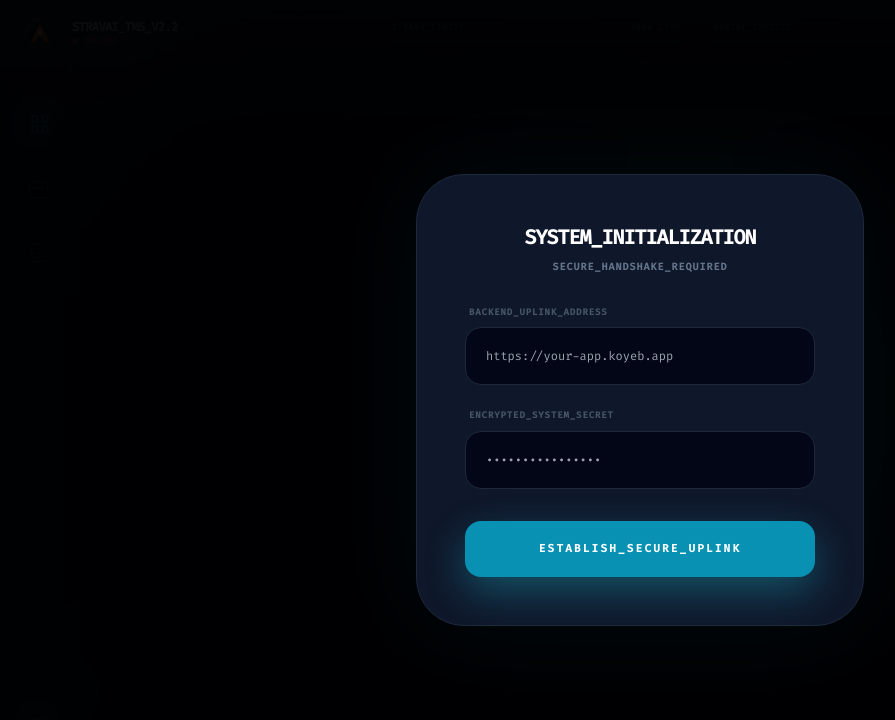
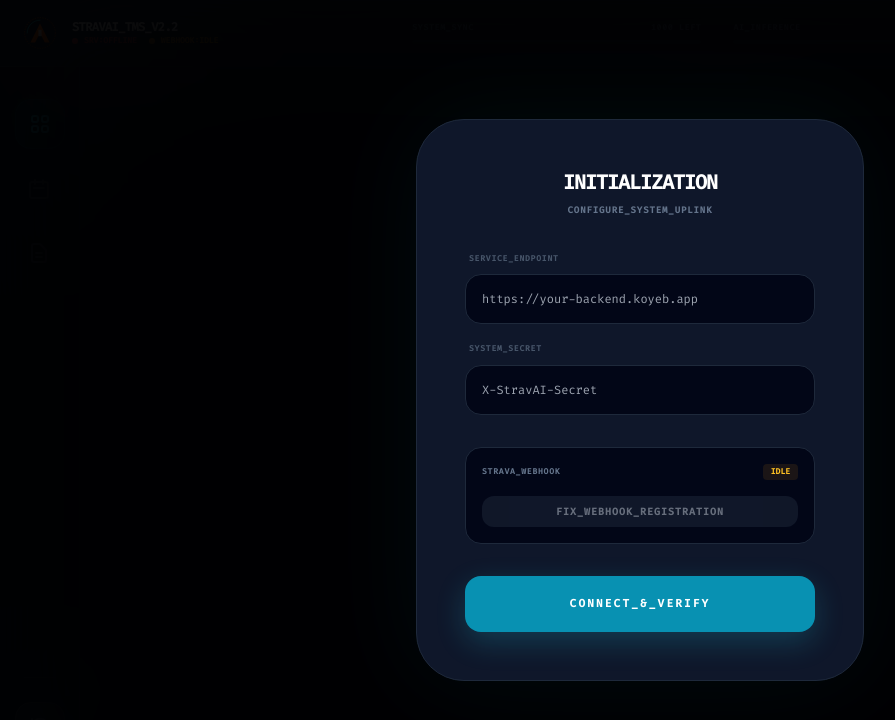
Before and after one commit to hegedus21/ai-strava-run-coach, a React (Vite) app: page / in a window 1280 px wide. Shown: the top 720 px of the page, without its empty margins (0-895 px from the left). Built offline with nearby package versions, Linux system fonts and the light colour scheme.

Commit message:
Update App.tsx

```diff
--- a/App.tsx
+++ b/App.tsx
@@ -70,9 +70,11 @@
   const [logs, setLogs] = useState<string[]>([]);
   const [activeTab, setActiveTab] = useState<'DASHBOARD' | 'PLAN' | 'LOGS'>('DASHBOARD');
   const [backendStatus, setBackendStatus] = useState<'OFFLINE' | 'ONLINE'>('OFFLINE');
+  const [webhookStatus, setWebhookStatus] = useState<'IDLE' | 'ACTIVE' | 'ERROR'>('IDLE');
   const [auditPending, setAuditPending] = useState(false);
   const [showSetup, setShowSetup] = useState(!backendUrl);
   const [loadingProfile, setLoadingProfile] = useState(false);
+  const [registeringWebhook, setRegisteringWebhook] = useState(false);
 
   const securedFetch = useCallback(async (url: string, options: RequestInit = {}) => {
     const headers = new Headers(options.headers || {});
@@ -102,17 +104,56 @@
     } catch {}
   }, [backendUrl, securedFetch]);
 
+  const checkWebhook = useCallback(async () => {
+    if (!backendUrl || backendStatus === 'OFFLINE') return;
+    try {
+        const res = await securedFetch(`${backendUrl.trim().replace(/\/$/, '')}/webhook/status`);
+        if (res.ok) {
+            const data = await res.json();
+            setWebhookStatus(data && data.length > 0 ? 'ACTIVE' : 'IDLE');
+        } else {
+            setWebhookStatus('ERROR');
+        }
+    } catch {
+        setWebhookStatus('ERROR');
+    }
+  }, [backendUrl, backendStatus, securedFetch]);
+
+  const registerWebhook = async () => {
+    if (!backendUrl) return;
+    setRegisteringWebhook(true);
+    try {
+        const callbackUrl = `${backendUrl.trim().replace(/\/$/, '')}/webhook`;
+        const res = await securedFetch(`${backendUrl.trim().replace(/\/$/, '')}/webhook/register?callbackUrl=${encodeURIComponent(callbackUrl)}`, { method: 'POST' });
+        if (res.ok) {
+            await checkWebhook();
+            fetchLogs();
+        } else {
+            alert('Webhook registration failed. Check backend logs.');
+        }
+    } catch (e: any) {
+        alert('Error: ' + e.message);
+    } finally {
+        setRegisteringWebhook(false);
+    }
+  };
+
+  // Initial Data Fetch
+  useEffect(() => {
+    if (backendUrl && backendStatus === 'ONLINE') {
+        fetchProfile();
+        fetchLogs();
+        checkWebhook();
+    }
+  }, [backendUrl, backendStatus]);
+
+  // Health Only Polling
   useEffect(() => {
     if (backendUrl) {
       const check = async () => {
         try {
           const res = await fetch(`${backendUrl.trim().replace(/\/$/, '')}/health`);
-          const isOnline = res.ok;
-          setBackendStatus(isOnline ? 'ONLINE' : 'OFFLINE');
-          if (isOnline) {
-            fetchProfile();
-            fetchLogs();
-          }
+          setBackendStatus(res.ok ? 'ONLINE' : 'OFFLINE');
         } catch {
             setBackendStatus('OFFLINE');
         }
@@ -121,23 +162,35 @@
       const int = setInterval(check, 15000);
       return () => clearInterval(int);
     }
-  }, [backendUrl, fetchProfile, fetchLogs]);
+  }, [backendUrl]);
+
+  // Temporary Log Polling during Audit
+  useEffect(() => {
+    let int: any = null;
+    if (auditPending) {
+        int = setInterval(fetchLogs, 3000);
+    }
+    return () => { if (int) clearInterval(int); };
+  }, [auditPending, fetchLogs]);
 
   const handleAudit = async () => {
     if (auditPending || backendStatus === 'OFFLINE') return;
     setAuditPending(true);
     try {
         await securedFetch(`${backendUrl.trim().replace(/\/$/, '')}/audit`, { method: 'POST' });
-        // Poll for logs immediately after trigger
-        setTimeout(fetchLogs, 2000);
-        // After 10 seconds, check if profile has appeared
-        setTimeout(() => {
-            fetchProfile();
+        setTimeout(async () => {
+            await fetchProfile();
             setAuditPending(false);
-        }, 15000);
+        }, 25000);
     } catch {
         setAuditPending(false);
     }
+  };
+
+  const handleTabChange = (tab: 'DASHBOARD' | 'PLAN' | 'LOGS') => {
+    setActiveTab(tab);
+    if (tab === 'LOGS') fetchLogs();
+    if (tab === 'DASHBOARD' && !profile) fetchProfile();
   };
 
   return (
@@ -147,30 +200,35 @@
           <StravAILogo className="w-8 h-8" />
           <div>
             <h1 className="text-white font-black uppercase text-xs tracking-tighter">StravAI_TMS_v2.2</h1>
-            <div className={`text-[8px] font-bold uppercase flex items-center gap-1.5 ${backendStatus === 'ONLINE' ? 'text-cyan-400' : 'text-red-500'}`}>
-                <span className={`w-1.5 h-1.5 rounded-full ${backendStatus === 'ONLINE' ? 'bg-cyan-500 animate-pulse' : 'bg-red-500'}`} />
-                {backendStatus}
+            <div className="flex gap-3">
+                <div className={`text-[8px] font-bold uppercase flex items-center gap-1.5 ${backendStatus === 'ONLINE' ? 'text-cyan-400' : 'text-red-500'}`}>
+                    <span className={`w-1.5 h-1.5 rounded-full ${backendStatus === 'ONLINE' ? 'bg-cyan-500 animate-pulse' : 'bg-red-500'}`} />
+                    SRV:{backendStatus}
+                </div>
+                <div className={`text-[8px] font-bold uppercase flex items-center gap-1.5 ${webhookStatus === 'ACTIVE' ? 'text-emerald-400' : webhookStatus === 'ERROR' ? 'text-red-500' : 'text-amber-500'}`}>
+                    <span className={`w-1.5 h-1.5 rounded-full ${webhookStatus === 'ACTIVE' ? 'bg-emerald-500' : 'bg-amber-500'}`} />
+                    WEBHOOK:{webhookStatus}
+                </div>
             </div>
           </div>
         </div>
         <div className="hidden md:flex gap-8 w-1/2">
-          <QuotaProgressBar label="Strava_Limits" used={profile?.stravaQuota?.dailyUsed || 0} limit={profile?.stravaQuota?.dailyLimit || 1000} color="bg-orange-600" />
-          <QuotaProgressBar label="Gemini_Credits" used={profile?.geminiQuota?.dailyUsed || 0} limit={profile?.geminiQuota?.dailyLimit || 1500} color="bg-cyan-500" />
+          <QuotaProgressBar label="System_Sync" used={profile ? 35 : 0} limit={1000} color="bg-orange-600" />
+          <QuotaProgressBar label="AI_Inference" used={profile ? 1 : 0} limit={1500} color="bg-cyan-500" />
         </div>
         <button onClick={() => setShowSetup(true)} className="p-2 border border-slate-800 rounded-xl hover:bg-slate-800 transition-colors"><svg className="w-4 h-4" fill="none" stroke="currentColor" viewBox="0 0 24 24"><path strokeLinecap="round" strokeLinejoin="round" strokeWidth="2" d="M10.325 4.317c.426-1.756 2.924-1.756 3.35 0a1.724 1.724 0 002.573 1.066c1.543-.94 3.31.826 2.37 2.37a1.724 1.724 0 001.065 2.572c1.756.426 1.756 2.924 0 3.35a1.724 1.724 0 00-1.066 2.573c.94 1.543-.826 3.31-2.37 2.37a1.724 1.724 0 00-2.572 1.065c-.426 1.756-2.924 1.756-3.35 0a1.724 1.724 0 00-2.573-1.066-1.543.94-3.31-.826-2.37-2.37a1.724 1.724 0 00-1.065-2.572c-1.756-.426-1.756-2.924 0-3.35a1.724 1.724 0 001.066-2.573c-.94-1.543.826-3.31 2.37-2.37.996.608 2.296.07 2.572-1.065z"/><path strokeLinecap="round" strokeLinejoin="round" strokeWidth="2" d="M15 12a3 3 0 11-6 0 3 3 0 016 0z"/></svg></button>
       </header>
 
       <div className="flex-grow flex overflow-hidden">
-        {/* SIDEBAR NAVIGATION & ACTIONS */}
         <nav className="w-20 border-r border-slate-800 bg-slate-900/40 flex flex-col items-center py-8 gap-8 shrink-0">
            <div className="flex flex-col gap-4">
-               <button onClick={() => setActiveTab('DASHBOARD')} className={`p-3 rounded-2xl transition-all ${activeTab === 'DASHBOARD' ? 'bg-cyan-500/10 text-cyan-400 border border-cyan-500/20 shadow-[0_0_15px_rgba(34,211,238,0.1)]' : 'text-slate-600 hover:text-slate-400'}`} title="Dashboard">
+               <button onClick={() => handleTabChange('DASHBOARD')} className={`p-3 rounded-2xl transition-all ${activeTab === 'DASHBOARD' ? 'bg-cyan-500/10 text-cyan-400 border border-cyan-500/20 shadow-[0_0_15px_rgba(34,211,238,0.1)]' : 'text-slate-600 hover:text-slate-400'}`} title="Dashboard">
                  <svg className="w-6 h-6" fill="none" stroke="currentColor" viewBox="0 0 24 24"><path strokeLinecap="round" strokeLinejoin="round" strokeWidth="2" d="M4 6a2 2 0 012-2h2a2 2 0 012 2v2a2 2 0 01-2 2H6a2 2 0 01-2-2V6zM14 6a2 2 0 012-2h2a2 2 0 012 2v2a2 2 0 01-2 2h-2a2 2 0 01-2-2V6zM4 16a2 2 0 012-2h2a2 2 0 012 2v2a2 2 0 01-2 2H6a2 2 0 01-2-2v-2zM14 16a2 2 0 012-2h2a2 2 0 012 2v2a2 2 0 01-2 2h-2a2 2 0 01-2-2v-2z"/></svg>
                </button>
-               <button onClick={() => setActiveTab('PLAN')} className={`p-3 rounded-2xl transition-all ${activeTab === 'PLAN' ? 'bg-cyan-500/10 text-cyan-400 border border-cyan-500/20 shadow-[0_0_15px_rgba(34,211,238,0.1)]' : 'text-slate-600 hover:text-slate-400'}`} title="Training Plan">
+               <button onClick={() => handleTabChange('PLAN')} className={`p-3 rounded-2xl transition-all ${activeTab === 'PLAN' ? 'bg-cyan-500/10 text-cyan-400 border border-cyan-500/20 shadow-[0_0_15px_rgba(34,211,238,0.1)]' : 'text-slate-600 hover:text-slate-400'}`} title="Training Plan">
                  <svg className="w-6 h-6" fill="none" stroke="currentColor" viewBox="0 0 24 24"><path strokeLinecap="round" strokeLinejoin="round" strokeWidth="2" d="M8 7V3m8 4V3m-9 8h10M5 21h14a2 2 0 002-2V7a2 2 0 00-2-2H5a2 2 0 00-2 2v12a2 2 0 002 2z"/></svg>
                </button>
-               <button onClick={() => setActiveTab('LOGS')} className={`p-3 rounded-2xl transition-all ${activeTab === 'LOGS' ? 'bg-cyan-500/10 text-cyan-400 border border-cyan-500/20 shadow-[0_0_15px_rgba(34,211,238,0.1)]' : 'text-slate-600 hover:text-slate-400'}`} title="System Logs">
+               <button onClick={() => handleTabChange('LOGS')} className={`p-3 rounded-2xl transition-all ${activeTab === 'LOGS' ? 'bg-cyan-500/10 text-cyan-400 border border-cyan-500/20 shadow-[0_0_15px_rgba(34,211,238,0.1)]' : 'text-slate-600 hover:text-slate-400'}`} title="System Logs">
                  <svg className="w-6 h-6" fill="none" stroke="currentColor" viewBox="0 0 24 24"><path strokeLinecap="round" strokeLinejoin="round" strokeWidth="2" d="M9 12h6m-6 4h6m2 5H7a2 2 0 01-2-2V5a2 2 0 012-2h5.586a1 1 0 01.707.293l5.414 5.414a1 1 0 01.293.707V19a2 2 0 01-2 2z"/></svg>
                </button>
            </div>
@@ -188,9 +246,6 @@
                  ) : (
                    <svg className="w-6 h-6" fill="none" stroke="currentColor" viewBox="0 0 24 24"><path strokeLinecap="round" strokeLinejoin="round" strokeWidth="2" d="M4 4v5h.582m15.356 2A8.001 8.001 0 004.582 9m0 0H9m11 11v-5h-.581m0 0a8.003 8.003 0 01-15.357-2m15.357 2H15"/></svg>
                  )}
-                 <div className="absolute left-full ml-4 px-2 py-1 bg-slate-800 text-[8px] font-black uppercase rounded opacity-0 group-hover:opacity-100 transition-opacity whitespace-nowrap pointer-events-none z-50">
-                    Run_Physiological_Audit
-                 </div>
                </button>
            </div>
         </nav>
@@ -198,24 +253,29 @@
         <main className="flex-grow overflow-y-auto p-10 custom-scroll bg-slate-950/50">
           {activeTab === 'DASHBOARD' && (
             <div className="max-w-7xl mx-auto">
-              {!profile && !loadingProfile ? (
+              {loadingProfile ? (
+                 <div className="flex flex-col items-center justify-center py-20 text-center">
+                    <div className="w-10 h-10 border-2 border-cyan-500/20 border-t-cyan-500 rounded-full animate-spin mb-4" />
+                    <p className="text-slate-600 font-black uppercase text-[10px] tracking-widest">Hydrating_System_Intelligence...</p>
+                 </div>
+              ) : !profile ? (
                 <div className="flex flex-col items-center justify-center py-20 text-center space-y-8">
                     <div className="w-24 h-24 bg-slate-900 border border-slate-800 rounded-full flex items-center justify-center text-slate-700">
                         <svg className="w-12 h-12" fill="none" stroke="currentColor" viewBox="0 0 24 24"><path strokeLinecap="round" strokeLinejoin="round" strokeWidth="1.5" d="M19 11H5m14 0a2 2 0 012 2v6a2 2 0 01-2 2H5a2 2 0 01-2-2v-6a2 2 0 012-2m14 0V9a2 2 0 00-2-2M5 11V9a2 2 0 012-2m0 0V5a2 2 0 012-2h6a2 2 0 012 2v2M7 7h10"/></svg>
                     </div>
                     <div className="space-y-2">
-                        <h2 className="text-white font-black uppercase text-xl tracking-tighter">System_Not_Initialized</h2>
-                        <p className="text-slate-500 max-w-md mx-auto text-[10px] leading-relaxed font-bold uppercase tracking-widest">The intelligence engine has no cached profile. Connect your Strava and trigger a full audit to map your historical data.</p>
+                        <h2 className="text-white font-black uppercase text-xl tracking-tighter">Profile_Empty</h2>
+                        <p className="text-slate-500 max-w-md mx-auto text-[10px] leading-relaxed font-bold uppercase tracking-widest">Connect your Strava and run an audit to generate your coaching profile.</p>
                     </div>
                     <button
                         onClick={handleAudit}
                         disabled={auditPending || backendStatus === 'OFFLINE'}
                         className="px-10 py-5 bg-cyan-600 text-white font-black rounded-3xl uppercase text-[11px] tracking-[0.2em] hover:bg-cyan-500 transition-all shadow-[0_15px_40px_rgba(34,211,238,0.2)] disabled:opacity-50"
                     >
-                        {auditPending ? 'Initializing_Sequence...' : 'Initialize_Full_Audit'}
+                        {auditPending ? 'Analyzing_History...' : 'Initialize_Audit'}
                     </button>
                 </div>
-              ) : profile ? (
+              ) : (
                 <div className="space-y-12">
                     <div className="grid grid-cols-1 lg:grid-cols-4 gap-10">
                         <div className="lg:col-span-3 space-y-10">
@@ -223,17 +283,17 @@
                             <div className="absolute top-0 right-0 w-64 h-64 bg-cyan-500/5 blur-[120px] -mr-32 -mt-32" />
                             <h3 className="text-cyan-400 font-black uppercase text-xs mb-6 tracking-widest flex items-center gap-2">
                                 <span className="w-4 h-0.5 bg-cyan-500" />
-                                Intelligence_Aggregate_Analysis
+                                Coach_Intelligence_Aggregate
                             </h3>
                             <p className="text-slate-200 leading-relaxed text-[13px] font-medium">{profile.summary}</p>
                             <div className="mt-8 pt-6 border-t border-slate-800/50 italic text-slate-500 text-[11px] flex justify-between items-center">
                                 <span>"{profile.coachNotes}"</span>
-                                <span className="text-[9px] font-black uppercase text-slate-700">Ref_ID: {profile.lastUpdated}</span>
+                                <span className="text-[9px] font-black uppercase text-slate-700">UPDATED: {profile.lastUpdated}</span>
                             </div>
                         </section>
 
                         <section>
-                            <h2 className="text-[10px] font-black uppercase text-slate-500 mb-6 tracking-[0.3em] px-2">Endurance_Milestones</h2>
+                            <h2 className="text-[10px] font-black uppercase text-slate-500 mb-6 tracking-[0.3em] px-2">Historical_Milestones</h2>
                             <div className="grid grid-cols-2 md:grid-cols-4 gap-4">
                             {Object.entries(profile.milestones || {}).map(([key, m], i) => (
                                 <MilestoneCard key={i} category={key.replace(/([A-Z])/g, ' $1').trim()} milestone={m as any} />
@@ -244,37 +304,20 @@
 
                         <div className="space-y-8">
                             <div className="bg-slate-900/60 border border-slate-800 p-8 rounded-[2rem] space-y-6">
-                                <h4 className="text-white font-black uppercase text-[10px] tracking-[0.2em] mb-4">Multi_Sport_Log</h4>
-                                <div className="space-y-4">
-                                    {Object.entries(profile.triathlon || {}).map(([key, val]) => (
-                                    <div key={key} className="flex justify-between items-end border-b border-slate-800 pb-3 last:border-0">
-                                        <span className="text-[9px] font-bold text-slate-500 uppercase tracking-tighter">{key}</span>
-                                        <span className="text-[14px] font-black text-white">{val as any}</span>
-                                    </div>
-                                    ))}
-                                </div>
-                            </div>
-
-                            <div className="bg-slate-900/60 border border-slate-800 p-8 rounded-[2rem] space-y-6">
-                                <h4 className="text-white font-black uppercase text-[10px] tracking-[0.2em] mb-4">Current_Phase</h4>
+                                <h4 className="text-white font-black uppercase text-[10px] tracking-[0.2em] mb-4">Metric_Trends</h4>
                                 <div className="space-y-4">
                                     <div className="flex justify-between text-[11px]">
-                                        <span className="text-slate-500 font-bold uppercase">Weekly_Volume</span>
-                                        <span className="text-white font-black">{profile.periodic?.week?.distanceKm?.toFixed(1) || '0.0'} km</span>
+                                        <span className="text-slate-500 font-bold uppercase">Week_Km</span>
+                                        <span className="text-white font-black">{profile.periodic?.week?.distanceKm?.toFixed(1) || '0.0'}</span>
                                     </div>
                                     <div className="flex justify-between text-[11px]">
-                                        <span className="text-slate-500 font-bold uppercase">Monthly_Build</span>
-                                        <span className="text-white font-black">{profile.periodic?.month?.distanceKm?.toFixed(1) || '0.0'} km</span>
+                                        <span className="text-slate-500 font-bold uppercase">Month_Km</span>
+                                        <span className="text-white font-black">{profile.periodic?.month?.distanceKm?.toFixed(1) || '0.0'}</span>
                                     </div>
                                 </div>
                             </div>
                         </div>
                     </div>
-                </div>
-              ) : (
-                <div className="flex flex-col items-center justify-center py-20 text-center">
-                    <div className="w-10 h-10 border-2 border-cyan-500/20 border-t-cyan-500 rounded-full animate-spin mb-4" />
-                    <p className="text-slate-600 font-black uppercase text-[10px] tracking-widest">Querying_Backend_Node...</p>
                 </div>
               )}
             </div>
@@ -283,8 +326,7 @@
           {activeTab === 'PLAN' && profile && (
             <div className="space-y-10 max-w-7xl mx-auto">
                <div className="flex justify-between items-end">
-                  <h2 className="text-2xl font-black text-white uppercase tracking-tighter">Periodization_Schedule</h2>
-                  <span className="text-[10px] font-black text-slate-500 uppercase tracking-widest bg-slate-900 px-4 py-2 rounded-full border border-slate-800">Uplink: Active</span>
+                  <h2 className="text-2xl font-black text-white uppercase tracking-tighter">Training_Plan</h2>
                </div>
                <div className="grid grid-cols-1 sm:grid-cols-2 lg:grid-cols-3 xl:grid-cols-4 gap-6">
                   {profile.trainingPlan?.map((s, i) => <CalendarSession key={i} session={s} isNext={i === 0} />)}
@@ -295,15 +337,14 @@
           {activeTab === 'LOGS' && (
             <div className="h-full bg-slate-900/20 border border-slate-800 rounded-[2rem] p-8 font-mono text-[10px] overflow-y-auto custom-scroll">
                <div className="flex justify-between items-center mb-6 border-b border-slate-800 pb-4">
-                    <h4 className="text-slate-500 font-black uppercase tracking-widest">Engine_Event_Stream</h4>
-                    <button onClick={fetchLogs} className="text-[8px] font-black text-cyan-500 uppercase hover:text-cyan-400">Refresh_Stream</button>
+                    <h4 className="text-slate-500 font-black uppercase tracking-widest">Event_Stream</h4>
+                    <button onClick={fetchLogs} className="text-[8px] font-black text-cyan-500 uppercase hover:text-cyan-400">Fetch_Manual_Update</button>
                </div>
                {logs.length === 0 ? (
-                 <p className="text-slate-700 italic">No events recorded in current session...</p>
+                 <p className="text-slate-700 italic">No events recorded in session.</p>
                ) : (
                  logs.slice().reverse().map((l, i) => (
-                   <div key={i} className={`mb-2 py-1 px-3 rounded ${l.includes('[ERROR]') ? 'text-red-400 bg-red-500/5' : l.includes('[SUCCESS]') ? 'text-cyan-400 bg-cyan-500/5' : 'text-slate-400 hover:text-slate-300'}`}>
-                     <span className="opacity-20 mr-3 text-[8px]">{logs.length - 1 - i}</span>
+                   <div key={i} className={`mb-2 py-1 px-3 rounded ${l.includes('[ERROR]') ? 'text-red-400 bg-red-500/5' : l.includes('[SUCCESS]') ? 'text-cyan-400 bg-cyan-500/5' : 'text-slate-400'}`}>
                      {l}
                    </div>
                  ))
@@ -317,20 +358,38 @@
         <div className="fixed inset-0 z-[100] bg-black/90 backdrop-blur-3xl flex items-center justify-center p-8">
           <div className="bg-slate-900 border border-slate-800 rounded-[3rem] p-12 max-w-md w-full space-y-8 shadow-[0_0_100px_rgba(34,211,238,0.05)]">
              <div className="text-center space-y-2">
-                <h3 className="text-white font-black uppercase tracking-tighter text-xl">System_Initialization</h3>
-                <p className="text-slate-500 text-[10px] font-bold uppercase tracking-widest">Secure_Handshake_Required</p>
+                <h3 className="text-white font-black uppercase tracking-tighter text-xl">Initialization</h3>
+                <p className="text-[9px] text-slate-500 uppercase tracking-widest font-black">Configure_System_Uplink</p>
              </div>
-             <div className="space-y-6">
+
+             <div className="space-y-4">
                 <div className="space-y-2">
-                   <p className="text-[9px] font-black text-slate-600 uppercase tracking-widest ml-1">Backend_Uplink_Address</p>
-                   <input type="text" placeholder="https://your-app.koyeb.app" value={backendUrl} onChange={e => setBackendUrl(e.target.value)} className="w-full bg-slate-950 border border-slate-800 p-5 rounded-2xl text-xs font-mono outline-none focus:border-cyan-500 transition-all" />
+                    <label className="text-[8px] font-black text-slate-600 uppercase tracking-widest ml-1">Service_Endpoint</label>
+                    <input type="text" placeholder="https://your-backend.koyeb.app" value={backendUrl} onChange={e => setBackendUrl(e.target.value)} className="w-full bg-slate-950 border border-slate-800 p-4 rounded-2xl text-xs font-mono outline-none focus:border-cyan-500 transition-colors" />
                 </div>
                 <div className="space-y-2">
-                   <p className="text-[9px] font-black text-slate-600 uppercase tracking-widest ml-1">Encrypted_System_Secret</p>
-                   <input type="password" placeholder="••••••••••••••••" value={backendSecret} onChange={e => setBackendSecret(e.target.value)} className="w-full bg-slate-950 border border-slate-800 p-5 rounded-2xl text-xs font-mono outline-none focus:border-cyan-500 transition-all" />
+                    <label className="text-[8px] font-black text-slate-600 uppercase tracking-widest ml-1">System_Secret</label>
+                    <input type="password" placeholder="X-StravAI-Secret" value={backendSecret} onChange={e => setBackendSecret(e.target.value)} className="w-full bg-slate-950 border border-slate-800 p-4 rounded-2xl text-xs font-mono outline-none focus:border-cyan-500 transition-colors" />
                 </div>
              </div>
-             <button onClick={() => { localStorage.setItem('stravai_backend_url', backendUrl); localStorage.setItem('stravai_backend_secret', backendSecret); setShowSetup(false); }} className="w-full py-5 bg-cyan-600 text-white font-black rounded-2xl uppercase text-[11px] tracking-[0.2em] hover:bg-cyan-500 transition-all shadow-[0_15px_40px_rgba(34,211,238,0.3)]">Establish_Secure_Uplink</button>
+
+             <div className="p-4 bg-slate-950 border border-slate-800 rounded-2xl space-y-4">
+                <div className="flex justify-between items-center">
+                    <span className="text-[8px] font-black text-slate-500 uppercase tracking-widest">Strava_Webhook</span>
+                    <span className={`text-[8px] font-black px-2 py-0.5 rounded ${webhookStatus === 'ACTIVE' ? 'bg-emerald-500/10 text-emerald-400' : 'bg-amber-500/10 text-amber-400'}`}>{webhookStatus}</span>
+                </div>
+                {webhookStatus !== 'ACTIVE' && (
+                    <button
+                        onClick={registerWebhook}
+                        disabled={registeringWebhook || backendStatus === 'OFFLINE'}
+                        className="w-full py-2 bg-slate-800 hover:bg-slate-700 text-[10px] font-black uppercase tracking-widest rounded-xl transition-all disabled:opacity-50"
+                    >
+                        {registeringWebhook ? 'Registering...' : 'Fix_Webhook_Registration'}
+                    </button>
+                )}
+             </div>
+
+             <button onClick={() => { localStorage.setItem('stravai_backend_url', backendUrl); localStorage.setItem('stravai_backend_secret', backendSecret); setShowSetup(false); }} className="w-full py-5 bg-cyan-600 text-white font-black rounded-2xl uppercase text-[11px] tracking-[0.2em] hover:bg-cyan-500 shadow-[0_10px_30px_rgba(34,211,238,0.2)]">Connect_&_Verify</button>
           </div>
         </div>
       )}
```
